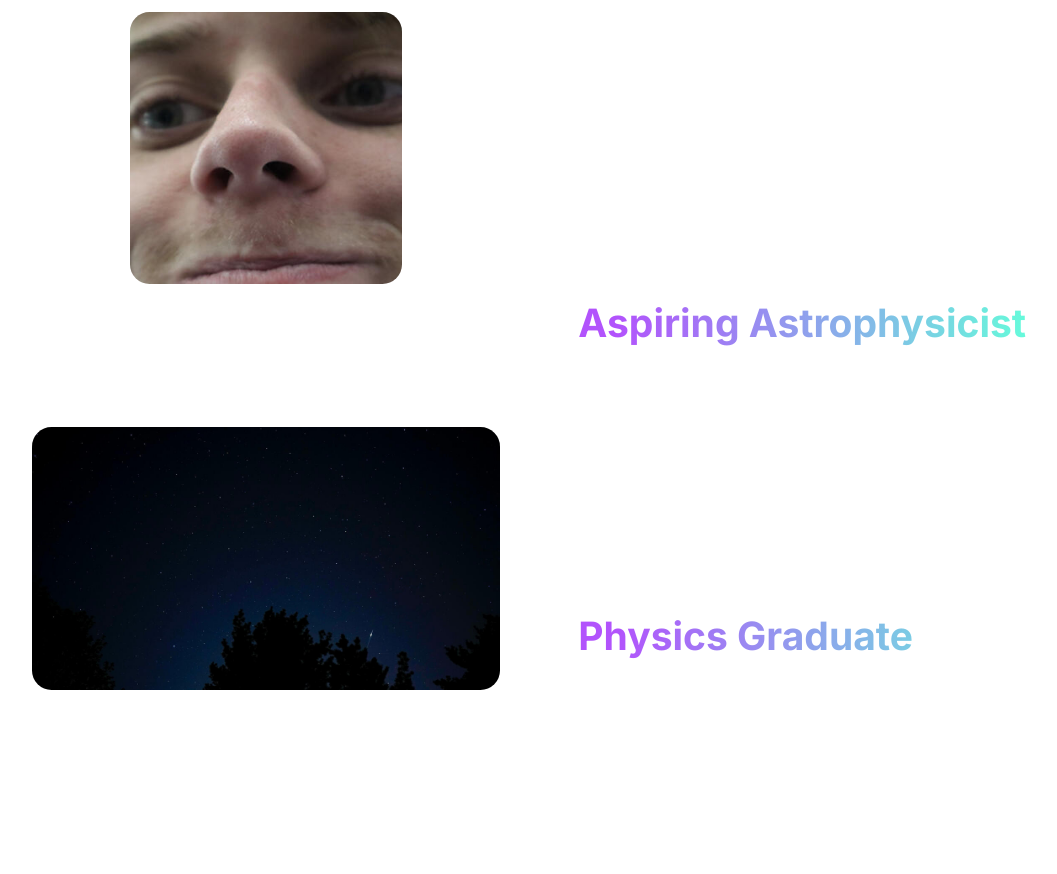
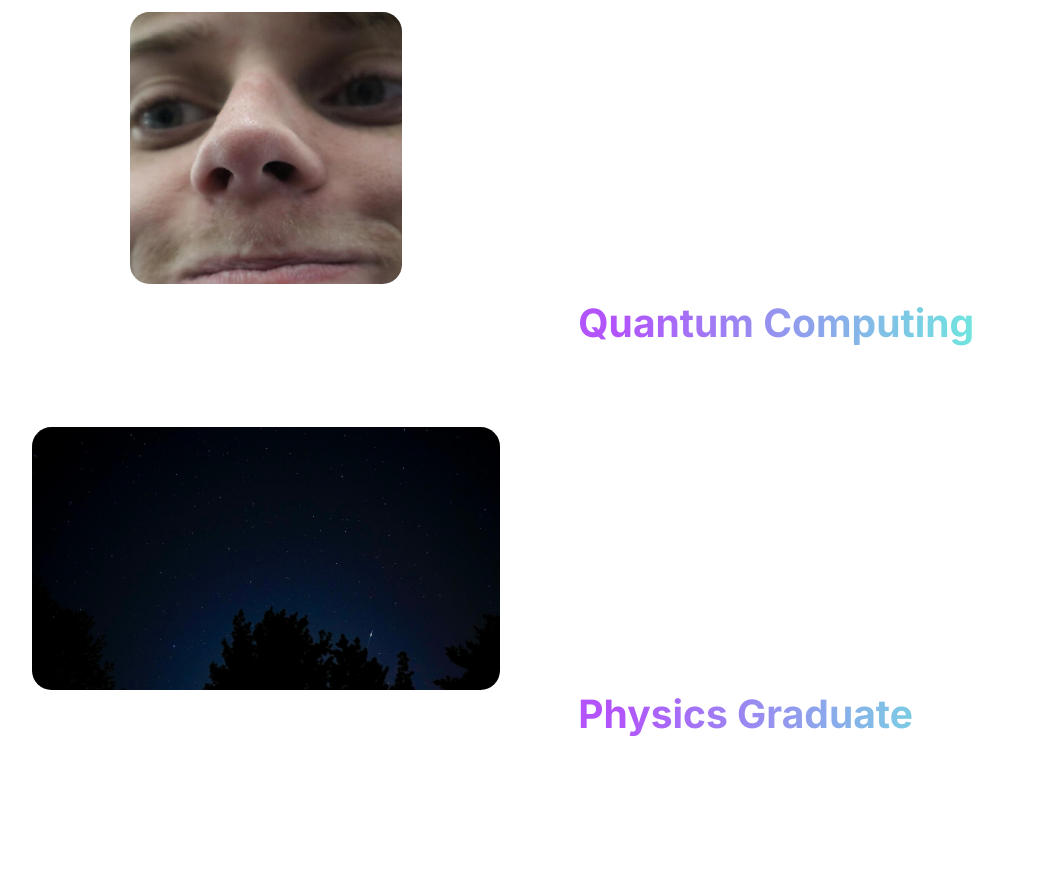
Before and after one commit to Davastroo/davastroo.github.io, a plain HTML site: page index.html in a window 1280 px wide. Shown: the part 1376-2250 px from the top of the page, without its empty margins (105-1162 px from the left). Drawn offline with Linux system fonts and the light colour scheme; a script that the page names is missing.

Commit message:
Update index.html

```diff
--- a/index.html
+++ b/index.html
@@ -85,7 +85,7 @@
 								</div>
 								<h2 id="text15" class="style2">Introducing</h2>
 								<h1 id="text01" class="style1">Davastro</h1>
-								<p id="text02" class="style3"><span class="p">Content Creator<br />Aspiring Astrophysicist<br />Physics Graduate</span></p>
+								<p id="text02" class="style3"><span class="p">Content Creator<br />Quantum Computing<br />Physics Graduate</span></p>
 							</div>
 						</div>
 					</div>
@@ -142,8 +142,8 @@
 									<p id="text04" class="style5">My name is pronounced (Day-Vee)</p>
 									<p id="text18" class="style6">Online Content Creator</p>
 									<p id="text17" class="style5">Davy started streaming on Twitch July 5th, 2013 playing the game he grew up on, Minecraft. Since then Davy has played a variety of games including Survival Games, FPS, and currently addicted to Dead by Daylight.</p>
-									<p id="text19" class="style6">Aspiring Astrophysicist</p>
-									<p id="text24" class="style5">Davy has always found an interest in space and the questions that we ask about our Universe. He plans to get his PhD in Astrophysics or a related field to continue to research the wonders of the world we live in.</p>
+									<p id="text19" class="style6">Quantum Computing</p>
+									<p id="text24" class="style5">Davy has always found an interest in space and the questions that we ask about our Universe. He plans to get his PhD in Astrophysics or a related field to continue to research the wonders of the world we live in. For now he completed his Master's in Quantum Computing</p>
 									<p id="text16" class="style6">Physics Graduate</p>
 									<p id="text06" class="style5">Davy graduated with his Bachelors of Science in Physics with a minor in Astronomy.</p>
 								</div>
```
